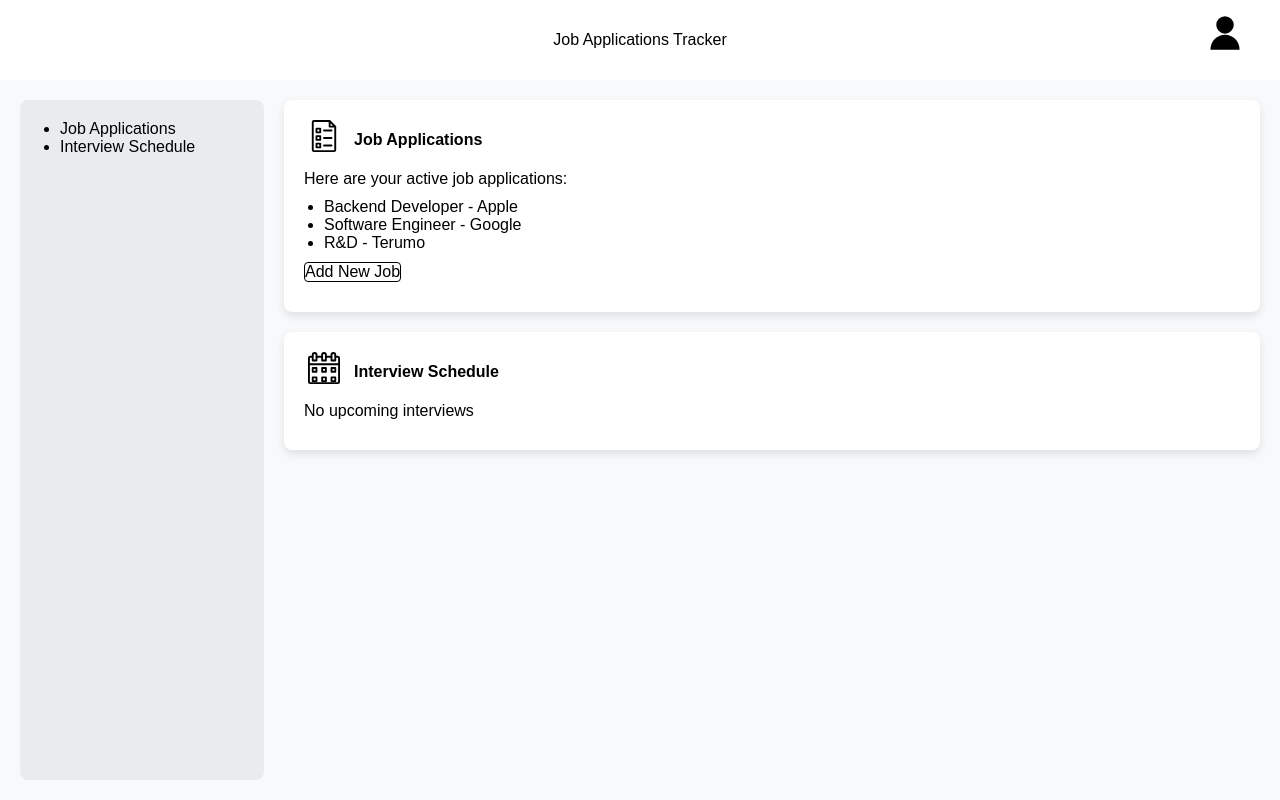
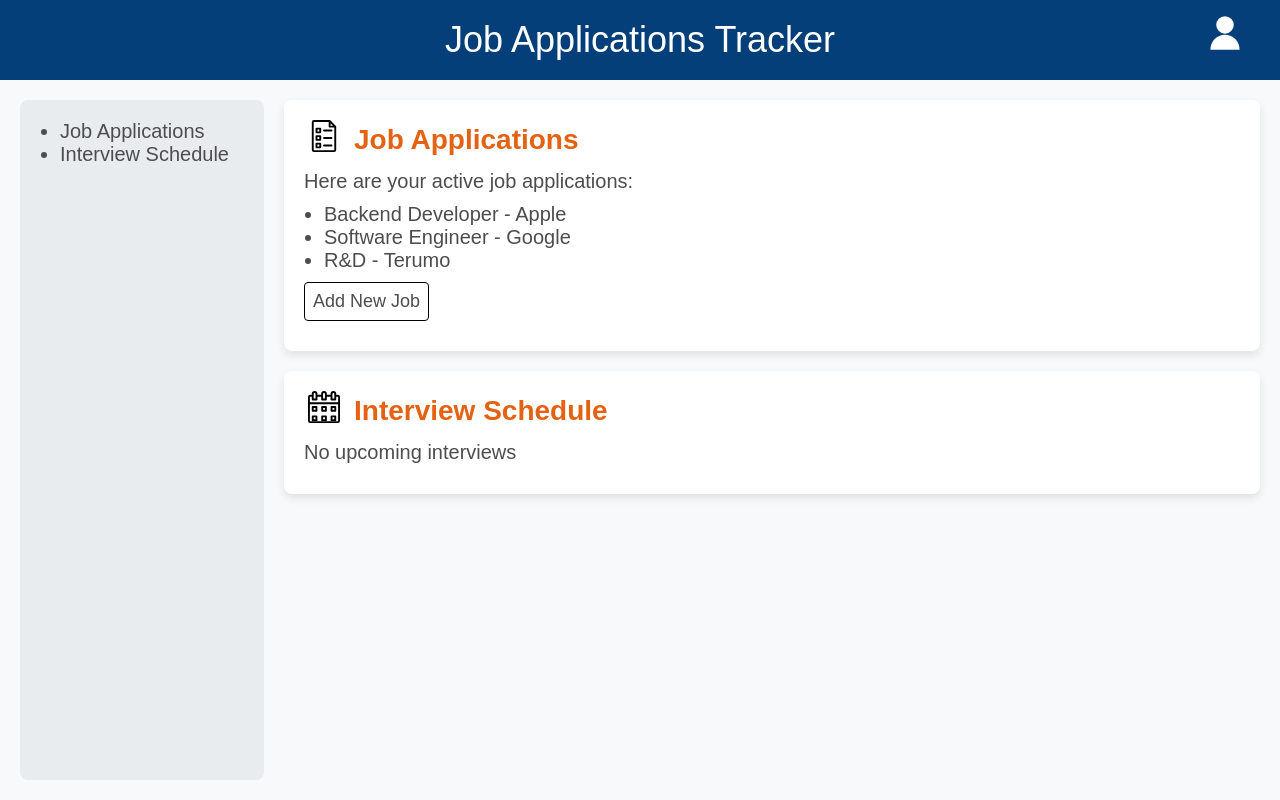
Before and after one commit to michellechi/csc437-job-app-tracker, a website: page packages/proto/public/index.html in a window 1280 px wide. Drawn offline with Linux system fonts and the light colour scheme; a web font is replaced by a local one.

Commit message:
moved styles and modified

```diff
--- a/packages/proto/public/index.html
+++ b/packages/proto/public/index.html
@@ -4,9 +4,9 @@
   <meta charset="UTF-8">
   <meta name="viewport" content="width=device-width, initial-scale=1.0">
   <title>Job Tracker</title>
-  <link rel="stylesheet" href="../styles/reset.css">
-  <link rel="stylesheet" href="../styles/token.css">
-  <link rel="stylesheet" href="../styles/page.css">
+  <link rel="stylesheet" href="./styles/reset.css">
+  <link rel="stylesheet" href="./styles/tokens.css">
+  <link rel="stylesheet" href="./styles/page.css">
   <link rel="preconnect" href="https://fonts.googleapis.com">
   <link rel="preconnect" href="https://fonts.gstatic.com" crossorigin>
   <link href="https://fonts.googleapis.com/css2?family=Afacad+Flux:wght@100..1000&display=swap" rel="stylesheet">
@@ -15,7 +15,7 @@
   <header>
     <div>Job Applications Tracker</div>
     <div class="profile-icon">
-        <svg class="icon-profile"><use xlink:href="icons.svg#icon-profile"></use></svg>
+        <svg class="icon-profile"><use xlink:href="icons/icons.svg#icon-profile"></use></svg>
     </div>
   </header>
   <main>
@@ -28,7 +28,7 @@
     <div class="content">
       <section id="applications" class="container">
         <h2>
-          <svg class="icon-header2"><use xlink:href="icons.svg#icon-job"></use></svg>
+          <svg class="icon-header2"><use xlink:href="icons/icons.svg#icon-job"></use></svg>
           Job Applications
         </h2>
         <p>Here are your active job applications:</p>
@@ -41,7 +41,7 @@
       </section>
       <section id="schedule" class="container">
         <h2>
-          <svg class="icon-header2"><use xlink:href="icons.svg#icon-calendar"></use></svg>
+          <svg class="icon-header2"><use xlink:href="icons/icons.svg#icon-calendar"></use></svg>
           Interview Schedule
         </h2>
         <p>No upcoming interviews</p>
```
Also changed, not shown: packages/proto/public/icons/calendar.svg (renamed from packages/proto/icons/calendar.svg), packages/proto/public/icons/icons.svg (renamed from packages/proto/public/icons.svg), packages/proto/public/icons/list.svg (renamed from packages/proto/icons/list.svg), packages/proto/public/icons/profile.svg (renamed from packages/proto/icons/profile.svg), packages/proto/public/styles/page.css (renamed from packages/proto/styles/page.css), packages/proto/public/styles/reset.css (renamed from packages/proto/styles/reset.css), packages/proto/public/styles/tokens.css (renamed from packages/proto/styles/tokens.css).
